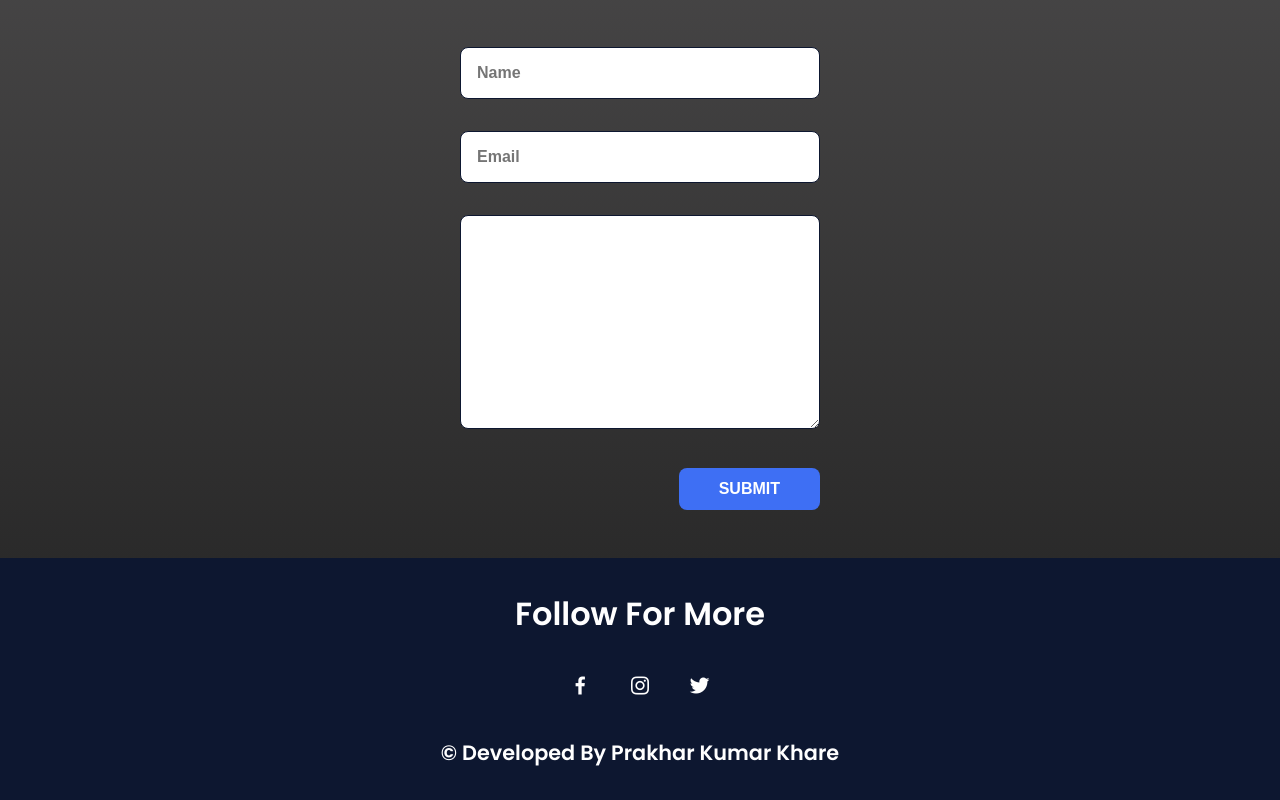
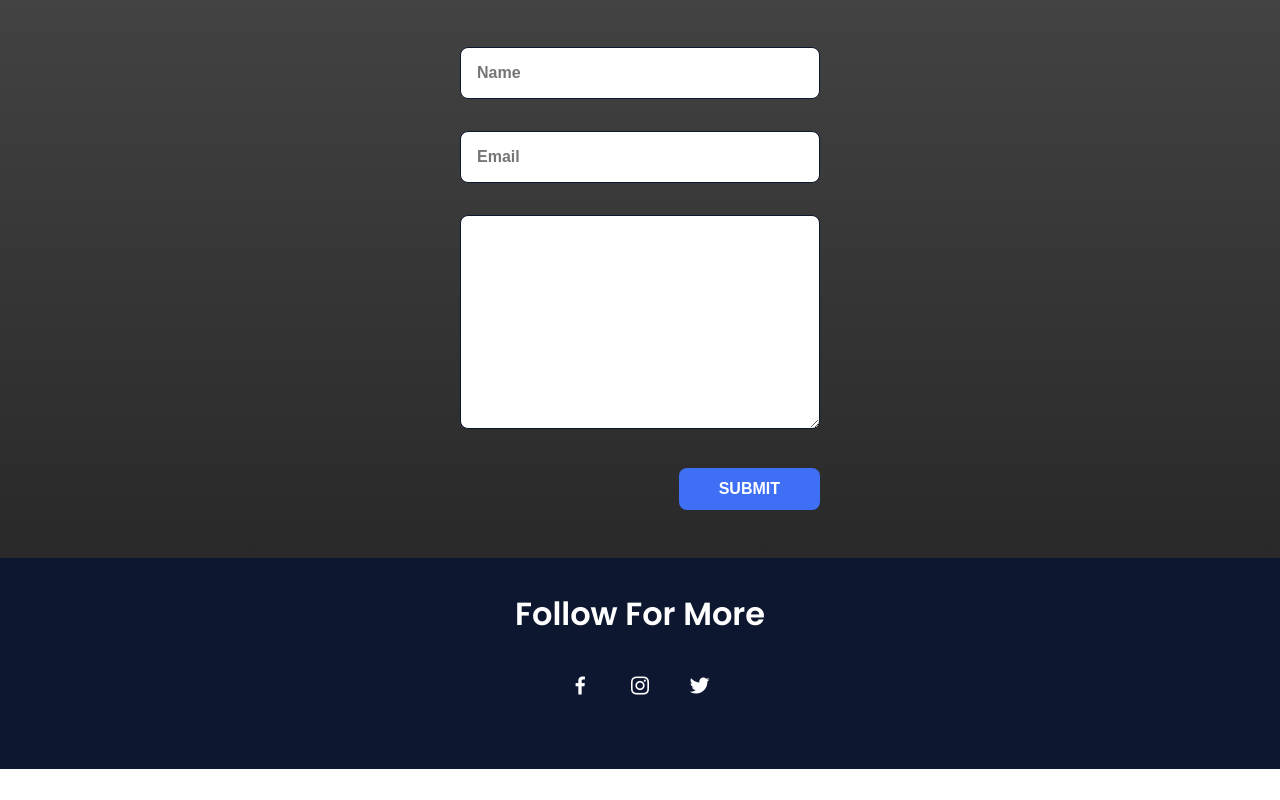
Before and after one commit to yashsaxena0/My-Portfolio, a plain HTML site: page index.html in a window 1280 px wide. Shown: the part 2779-3579 px from the top of the page. After the commit the page ends 3548 px from the top, so only its background shows below. Drawn offline with nearby package versions, Linux system fonts and the light colour scheme.

Commit message:
Update index.html
develop by deleted

```diff
--- a/index.html
+++ b/index.html
@@ -181,7 +181,6 @@ Jan 2023 Present
                 <a href="https://www.instagram.com/saxena__yash_/" class="footer__icon"><i class='bx bxl-instagram' ></i></a>
                 <a href="https://twitter.com/YashSaxena11899" class="footer__icon"><i class='bx bxl-twitter' ></i></a>
             </div>
-            <p class="footer__copy">&#169; Developed By Prakhar Kumar Khare</p>
         </footer>
 
 
```
